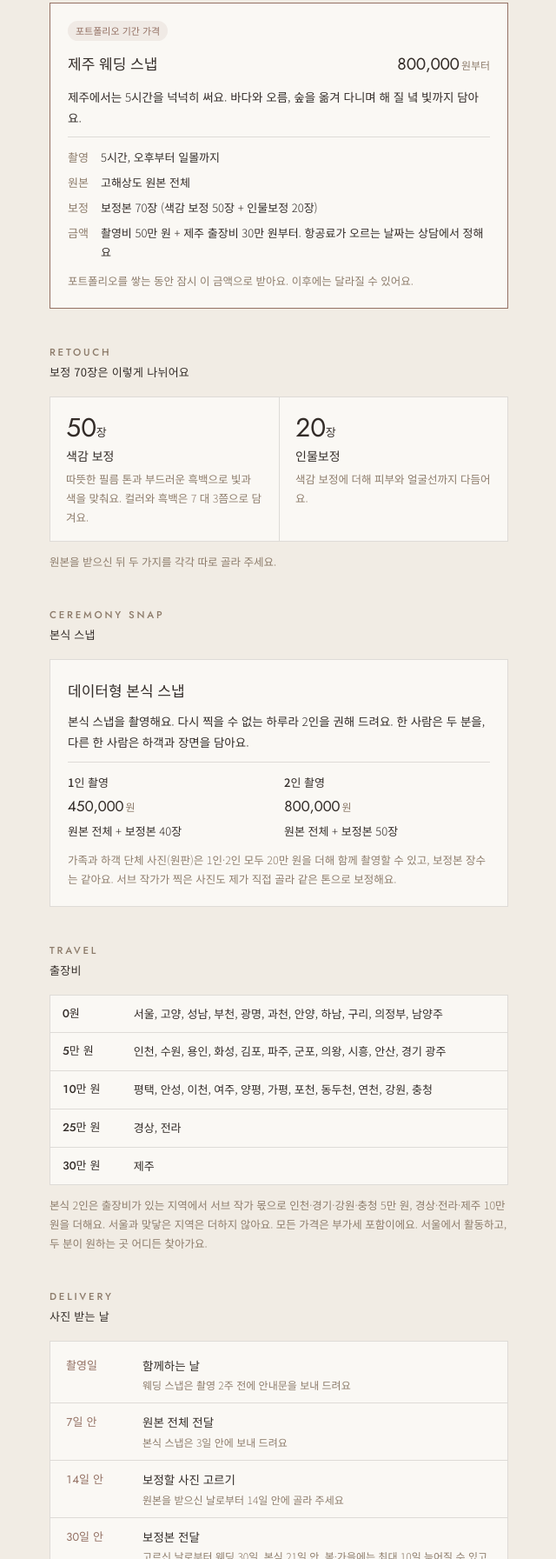
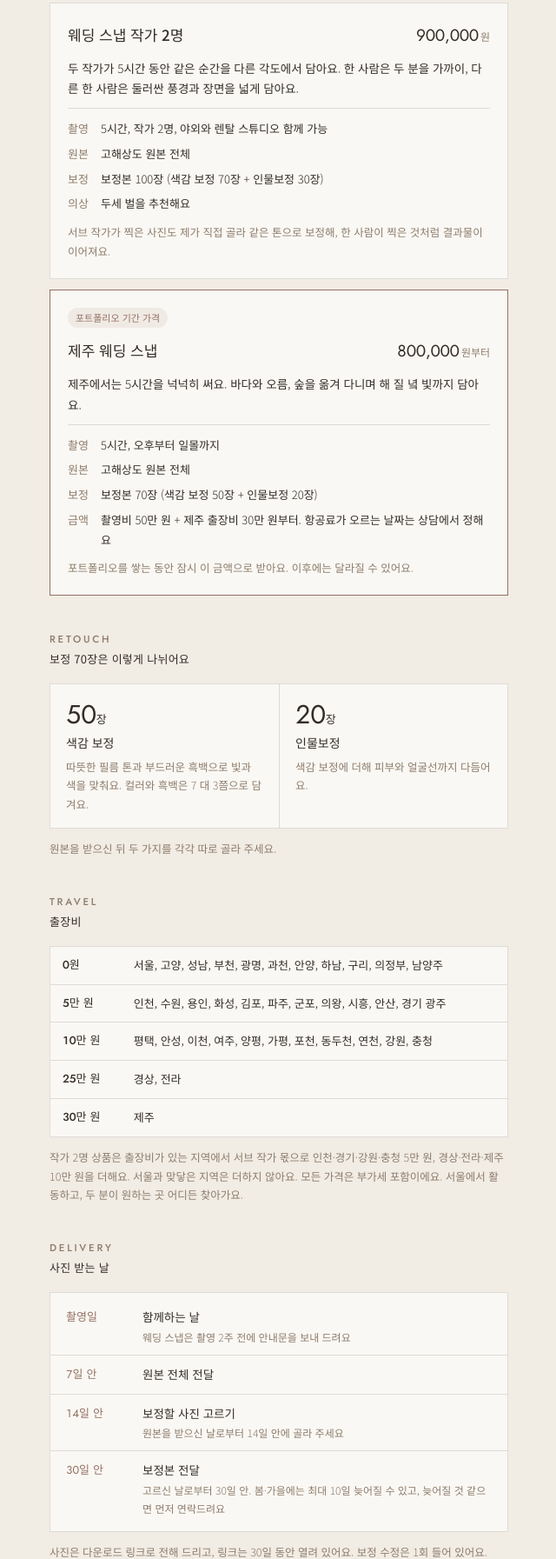
Before and after one commit to intakgoon-lab/samwolsamil-site, a plain HTML site: page index.html in a window 1280 px wide. Shown: the part 1007-2800 px from the top of the page at 87% size, without its empty margins (319-959 px from the left). Drawn offline with Linux system fonts and the light colour scheme.

Commit message:
Update meta descriptions and intro text in index.html

```diff
--- a/index.html
+++ b/index.html
@@ -4,9 +4,9 @@
 <meta charset="utf-8">
 <meta name="viewport" content="width=device-width,initial-scale=1,viewport-fit=cover">
 <title>삼월삼일 촬영 안내</title>
-<meta name="description" content="삼월삼일 웨딩 스냅·본식 스냅의 구성, 가격, 출장비, 진행 순서를 한곳에 모았어요.">
+<meta name="description" content="삼월삼일 웨딩 스냅의 구성, 가격, 출장비, 진행 순서를 한곳에 모았어요.">
 <meta property="og:title" content="삼월삼일 촬영 안내">
-<meta property="og:description" content="삼월삼일 웨딩 스냅·본식 스냅의 구성, 가격, 출장비, 진행 순서를 한곳에 모았어요.">
+<meta property="og:description" content="삼월삼일 웨딩 스냅의 구성, 가격, 출장비, 진행 순서를 한곳에 모았어요.">
 <meta property="og:url" content="https://samwolsamil.com/">
 <meta property="og:type" content="website">
 <style>:root{padding-top:env(safe-area-inset-top,0px);padding-bottom:env(safe-area-inset-bottom,0px)}img{max-width:100%}[hidden]{display:none!important}</style>
@@ -118,7 +118,7 @@ section[id]{scroll-margin-top:24px}
     <div class="wm" aria-label="Samwol Samil">Samwo<span class="gap">l</span>Samil</div>
     <div class="ko">삼월삼일</div>
     <p class="slogan">오래 곁에 두고 싶은 날을 기록합니다.</p>
-    <p class="intro">웨딩 스냅과 본식 스냅의 구성, 가격, 진행 순서를 한곳에 모았어요.</p>
+    <p class="intro">웨딩 스냅의 구성, 가격, 진행 순서를 한곳에 모았어요.</p>
   </header>
 
   <section aria-label="문의">
@@ -148,6 +148,17 @@ section[id]{scroll-margin-top:24px}
         <dt>의상</dt><dd>두세 벌을 추천해요</dd>
       </dl>
     </div>
+    <div class="sheet prod">
+      <div class="top"><h3>웨딩 스냅 작가 2명</h3><span class="price">900,000<em>원</em></span></div>
+      <p class="lead">두 작가가 5시간 동안 같은 순간을 다른 각도에서 담아요. 한 사람은 두 분을 가까이, 다른 한 사람은 둘러싼 풍경과 장면을 넓게 담아요.</p>
+      <dl class="facts">
+        <dt>촬영</dt><dd>5시간, 작가 2명, 야외와 렌탈 스튜디오 함께 가능</dd>
+        <dt>원본</dt><dd>고해상도 원본 전체</dd>
+        <dt>보정</dt><dd>보정본 100장 (색감 보정 70장 + 인물보정 30장)</dd>
+        <dt>의상</dt><dd>두세 벌을 추천해요</dd>
+      </dl>
+      <p class="note">서브 작가가 찍은 사진도 제가 직접 골라 같은 톤으로 보정해, 한 사람이 찍은 것처럼 결과물이 이어져요.</p>
+    </div>
     <div class="sheet prod jeju">
       <span class="tag">포트폴리오 기간 가격</span>
       <div class="top"><h3>제주 웨딩 스냅</h3><span class="price">800,000<em>원부터</em></span></div>
@@ -171,19 +182,6 @@ section[id]{scroll-margin-top:24px}
     <p class="note">원본을 받으신 뒤 두 가지를 각각 따로 골라 주세요.</p>
   </section>
 
-  <section>
-    <h2>Ceremony Snap<small>본식 스냅</small></h2>
-    <div class="sheet prod">
-      <div class="top"><h3>데이터형 본식 스냅</h3></div>
-      <p class="lead">본식 스냅을 촬영해요. 다시 찍을 수 없는 하루라 2인을 권해 드려요. 한 사람은 두 분을, 다른 한 사람은 하객과 장면을 담아요.</p>
-      <div class="split">
-        <div><b>1인 촬영</b><span class="price">450,000<em>원</em></span><span>원본 전체 + 보정본 40장</span></div>
-        <div><b>2인 촬영</b><span class="price">800,000<em>원</em></span><span>원본 전체 + 보정본 50장</span></div>
-      </div>
-      <p class="note">가족과 하객 단체 사진(원판)은 1인·2인 모두 20만 원을 더해 함께 촬영할 수 있고, 보정본 장수는 같아요. 서브 작가가 찍은 사진도 제가 직접 골라 같은 톤으로 보정해요.</p>
-    </div>
-  </section>
-
   <section id="travel">
     <h2>Travel<small>출장비</small></h2>
     <div class="sheet tbl">
@@ -195,16 +193,16 @@ section[id]{scroll-margin-top:24px}
         <tr><th>30만 원</th><td>제주</td></tr>
       </table>
     </div>
-    <p class="note">본식 2인은 출장비가 있는 지역에서 서브 작가 몫으로 인천·경기·강원·충청 5만 원, 경상·전라·제주 10만 원을 더해요. 서울과 맞닿은 지역은 더하지 않아요. 모든 가격은 부가세 포함이에요. 서울에서 활동하고, 두 분이 원하는 곳 어디든 찾아가요.</p>
+    <p class="note">작가 2명 상품은 출장비가 있는 지역에서 서브 작가 몫으로 인천·경기·강원·충청 5만 원, 경상·전라·제주 10만 원을 더해요. 서울과 맞닿은 지역은 더하지 않아요. 모든 가격은 부가세 포함이에요. 서울에서 활동하고, 두 분이 원하는 곳 어디든 찾아가요.</p>
   </section>
 
   <section>
     <h2>Delivery<small>사진 받는 날</small></h2>
     <ol class="sheet steps">
       <li><time>촬영일</time><span>함께하는 날<small>웨딩 스냅은 촬영 2주 전에 안내문을 보내 드려요</small></span></li>
-      <li><time>7일 안</time><span>원본 전체 전달<small>본식 스냅은 3일 안에 보내 드려요</small></span></li>
+      <li><time>7일 안</time><span>원본 전체 전달</span></li>
       <li><time>14일 안</time><span>보정할 사진 고르기<small>원본을 받으신 날로부터 14일 안에 골라 주세요</small></span></li>
-      <li><time>30일 안</time><span>보정본 전달<small>고르신 날로부터 웨딩 30일, 본식 21일 안. 봄·가을에는 최대 10일 늦어질 수 있고, 늦어질 것 같으면 먼저 연락드려요</small></span></li>
+      <li><time>30일 안</time><span>보정본 전달<small>고르신 날로부터 30일 안. 봄·가을에는 최대 10일 늦어질 수 있고, 늦어질 것 같으면 먼저 연락드려요</small></span></li>
     </ol>
     <p class="note">사진은 다운로드 링크로 전해 드리고, 링크는 30일 동안 열려 있어요. 보정 수정은 1회 들어 있어요.</p>
   </section>
@@ -234,7 +232,7 @@ section[id]{scroll-margin-top:24px}
   <section>
     <h2>Portfolio<small>게시에 동의해 주시면</small></h2>
     <div class="sheet prod">
-      <p class="lead">라이트 스냅·웨딩 스냅에서 사진을 포트폴리오로 올려도 된다고 동의해 주시면, 촬영 날 즉석필름 10장을 찍어 드리고 보정 수정을 1회 더 드려요. 본식 스냅은 동의해 주시면 보정 수정을 1회 더 드려요.</p>
+      <p class="lead">사진을 포트폴리오로 올려도 된다고 동의해 주시면, 촬영 날 즉석필름 10장을 찍어 드리고 보정 수정을 1회 더 드려요.</p>
       <p class="note">동의는 선택이에요. 올리지 않았으면 하는 사진은 고르실 때 미리 알려 주세요.</p>
     </div>
   </section>
```
